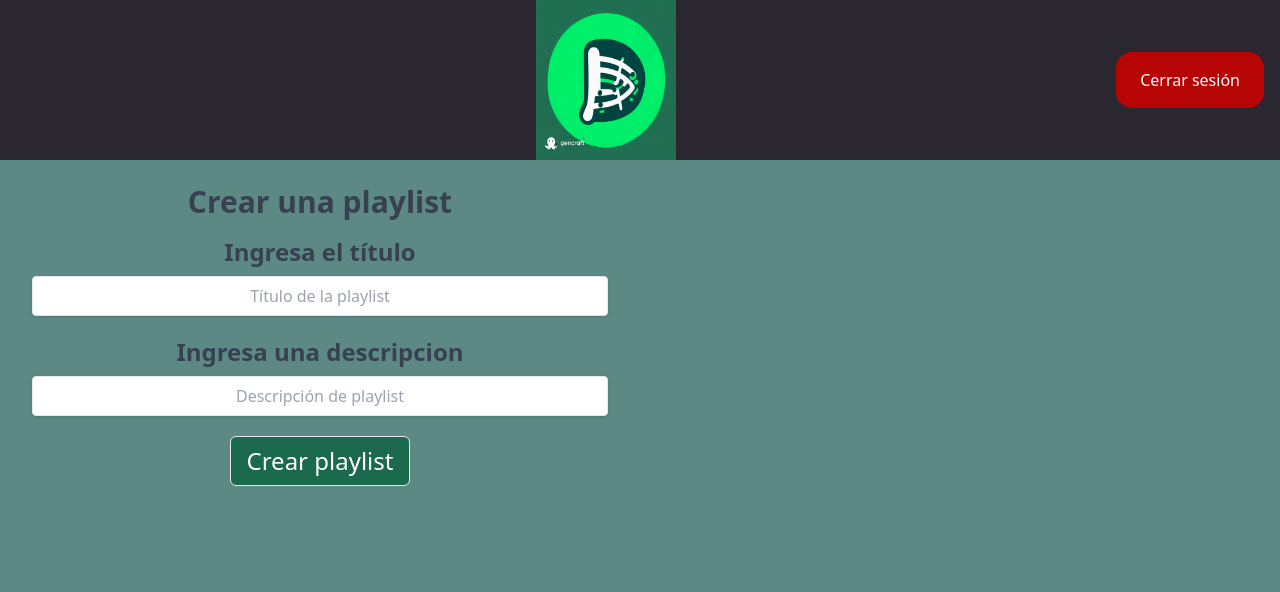
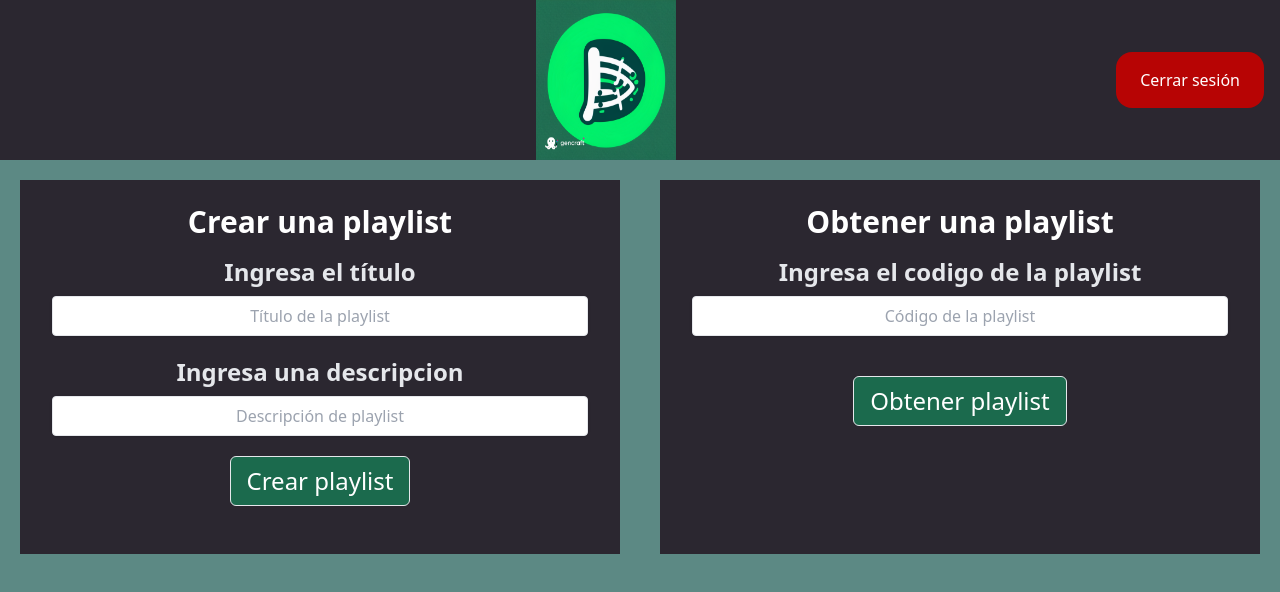
Before and after one commit to Rodrigo1619/espurifai, a React (Vite) app: page /playlist in a window 1280 px wide. Shown: the top 592 px of the page. Built offline with nearby package versions, Linux system fonts and the light colour scheme.

Commit message:
feat: creating playlist and getting a playlist by code functionality added

```diff
--- a/src/pages/Playlist.jsx
+++ b/src/pages/Playlist.jsx
@@ -1,4 +1,4 @@
-import React from 'react'
+import React, { useState } from 'react'
 import { toast, ToastContainer } from 'react-toastify';
 import 'react-toastify/dist/ReactToastify.css';
 
@@ -8,18 +8,21 @@ import axios from 'axios';
 
 
 const Playlist = () => {
+  //variables globales a utilizar
   const BaseUrl = 'http://localhost:8080';
   const userToken = localStorage.getItem('token');
+  const [playlist, setPlaylist] = useState(null);
+
+
+  const config = {
+      headers: {
+          'Authorization': `Bearer ${userToken}`,
+      }
+  };
+
   const onSubmitHandler = async (e) => {
     e.preventDefault();
-
-    const config = {
-        headers: {
-            'Authorization': `Bearer ${userToken}`,
-        }
-    };
-    // Guardando la informacion del formulario con formData
-    const formData = new FormData(e.target);
+    const formData = new FormData(e.target);     // Guardando la informacion del formulario con formData
     const formBody = Object.fromEntries(formData.entries());
 
     if (formBody.title === "" || formBody.description === "") return toast('Llena todos los datos pa crear la playlist', { type: 'warning' });
@@ -29,12 +32,43 @@ const Playlist = () => {
     try {
         const response = await axios.post(`${BaseUrl}/playlist/`, formBody, config);
 
-        if (response.status === 200) toast('Playlist creada', { type: 'success' });
+        if (response.status === 200){
+          toast('Playlist creada', { type: 'success' });
+          console.log(response.data);
+        }
     } catch (error) {
         const { response } = error;
         if (response.status === 400) toast('El formulario no esta correctamente escrito', { type: 'error' });
 
     }
+};
+//para poder mostrar la playlist
+const onSubmitGetPlaylist = async (e) => {
+  e.preventDefault();
+  const formData = new FormData(e.target);     // Guardando la informacion del formulario con formData
+  const formBody = Object.fromEntries(formData.entries());
+
+  //haciendo validacion para no obtener error de cors
+  if (formBody.code === "") return toast('Llena todos los datos pa ver la playlist', { type: 'warning' });
+
+  //obteniendo el codigo
+  const playlistCode = e.target.elements.code.value;
+
+  try {
+    const response = await axios.get(`${BaseUrl}/playlist/${playlistCode}`, config);
+
+    if (response.status === 200) {
+      setPlaylist(response.data);
+      console.log(response.data);
+    }
+  } catch (error) {
+    const { response } = error;
+    if (response.status === 401) {
+      toast('No tienes autorización para ver esta playlist', { type: 'error' });
+    } else if (response.status === 404) {
+      toast('Playlist no encontrada', { type: 'error' });
+    }
+  }
 };
 
 
@@ -44,19 +78,18 @@ const Playlist = () => {
 
       {/* Seccion del formulario para crear playlist */}
       <section className='grid grid-cols-2'>
-        <div className=''>
+        <div className='bg-otherbalck mt-5 mx-5'>
           <form className='px-8 pt-6 pb-8 mb-4' onSubmit={onSubmitHandler}>
-            <label className='text-center block text-gray-700 font-bold mb-4 md:text-3xl' htmlFor="title">Crear una playlist</label>
-            <label className='text-center block text-gray-700 font-bold mb-2 md:text-2xl' htmlFor="title">Ingresa el título</label>
+            <label className='text-center block text-white font-bold mb-4 md:text-3xl' htmlFor="title">Crear una playlist</label>
+            <label className='text-center block text-gray-200 font-bold mb-2 md:text-2xl' htmlFor="title">Ingresa el título</label>
             <input
               className=" placeholder:text-center shadow appearance-none border rounded w-full md:h-full md: py-2 px-3 mb-5 text-gray-700 leading-tight focus:outline-none focus:shadow-outline"
               id="title"
               name="title"
               type="text"
               placeholder="Título de la playlist"
-
             />
-            <label className='text-center block text-gray-700 font-bold mb-2 md:text-2xl' htmlFor="description">Ingresa una descripcion</label>
+            <label className='text-center block text-gray-200 font-bold mb-2 md:text-2xl' htmlFor="description">Ingresa una descripcion</label>
 
             <input
               className=" placeholder:text-center shadow appearance-none border rounded w-full md:h-full md: py-2 px-3 text-gray-700 leading-tight focus:outline-none focus:shadow-outline"
@@ -76,7 +109,47 @@ const Playlist = () => {
           </div>
           </form>
         </div>
+
+        <div className='bg-otherbalck mt-5 mx-5'>
+          <form className='px-8 pt-6 pb-8 mb-4' onSubmit={onSubmitGetPlaylist}>
+            <label className='text-center block text-white font-bold mb-4 md:text-3xl' htmlFor="code">Obtener una playlist</label>
+            <label className='text-center block text-gray-200 font-bold mb-2 md:text-2xl' htmlFor="code">Ingresa el codigo de la playlist</label>
+            <input
+              className=" placeholder:text-center shadow appearance-none border rounded w-full md:h-full md: py-2 px-3 mb-5 text-gray-700 leading-tight focus:outline-none focus:shadow-outline"
+              id="code"
+              name="code"
+              type="text"
+              placeholder="Código de la playlist"
+            />
+            <div className="flex justify-center mt-5">
+                <button
+                  className="bg-primary border border-black-600 rounded-md px-4 py-2 md:text-2xl text-white"
+                  type="submit"
+                >
+                  Obtener playlist
+                </button>
+            </div>
+          </form>
+
+        </div>
       </section>
+
+      {/* Mostrar la informacion de la playlist */}
+
+  {playlist && (
+    <section className='mt-5 bg-otherbalck'>
+      <h2 className='text-white font-bold text-center mb-4 md:text-3xl'>Información de la Playlist</h2>
+      <div className='grid grid-cols-2 text-center'>
+        <p className='text-gray-200 font-bold md:text-2xl'>Nombre:</p>
+        <p className='text-gray-200 md:text-2xl'>{playlist.name}</p>
+        <p className='text-gray-200 font-bold md:text-2xl'>Descripción:</p>
+        <p className='text-gray-200 md:text-2xl'>{playlist.description}</p>
+        <p className='text-gray-200 font-bold md:text-2xl'>Duración total:</p>
+        <p className='text-gray-200 md:text-2xl'>{playlist.totalDuration}</p>
+      </div>
+    </section>
+  )}
+
       <ToastContainer/>
     </>
   )
```
